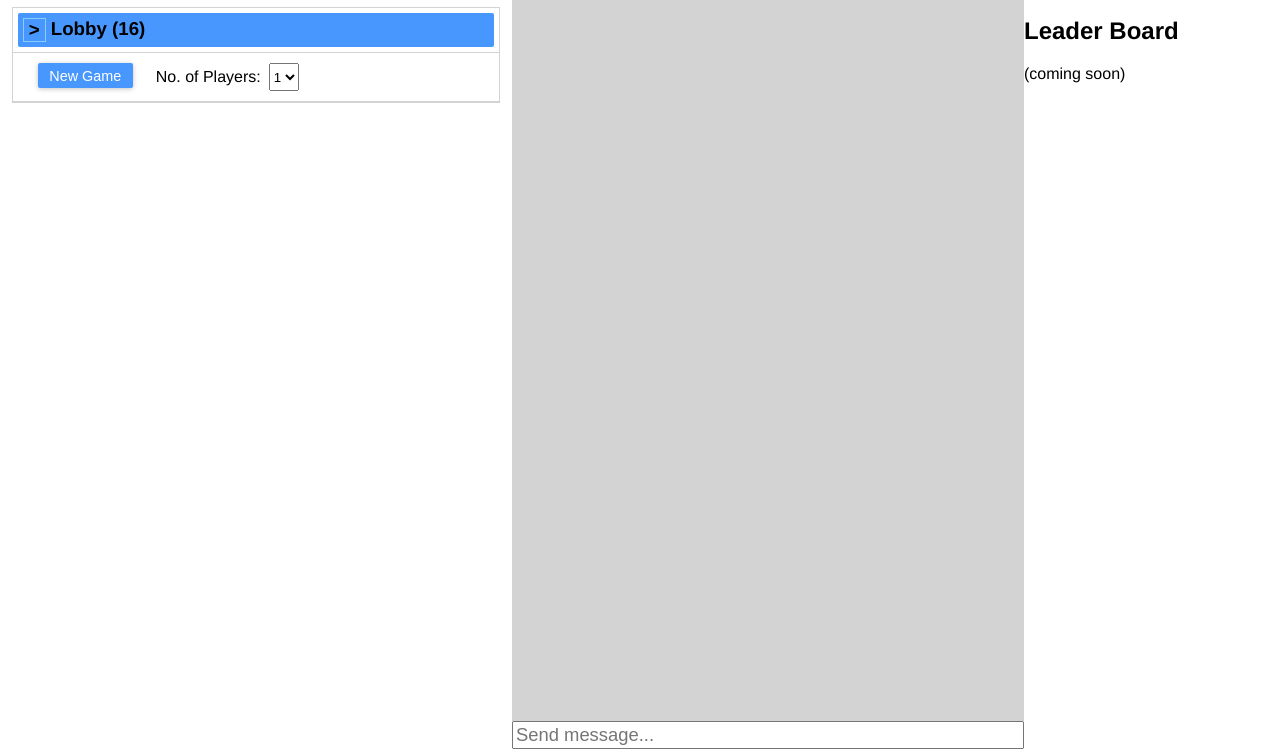
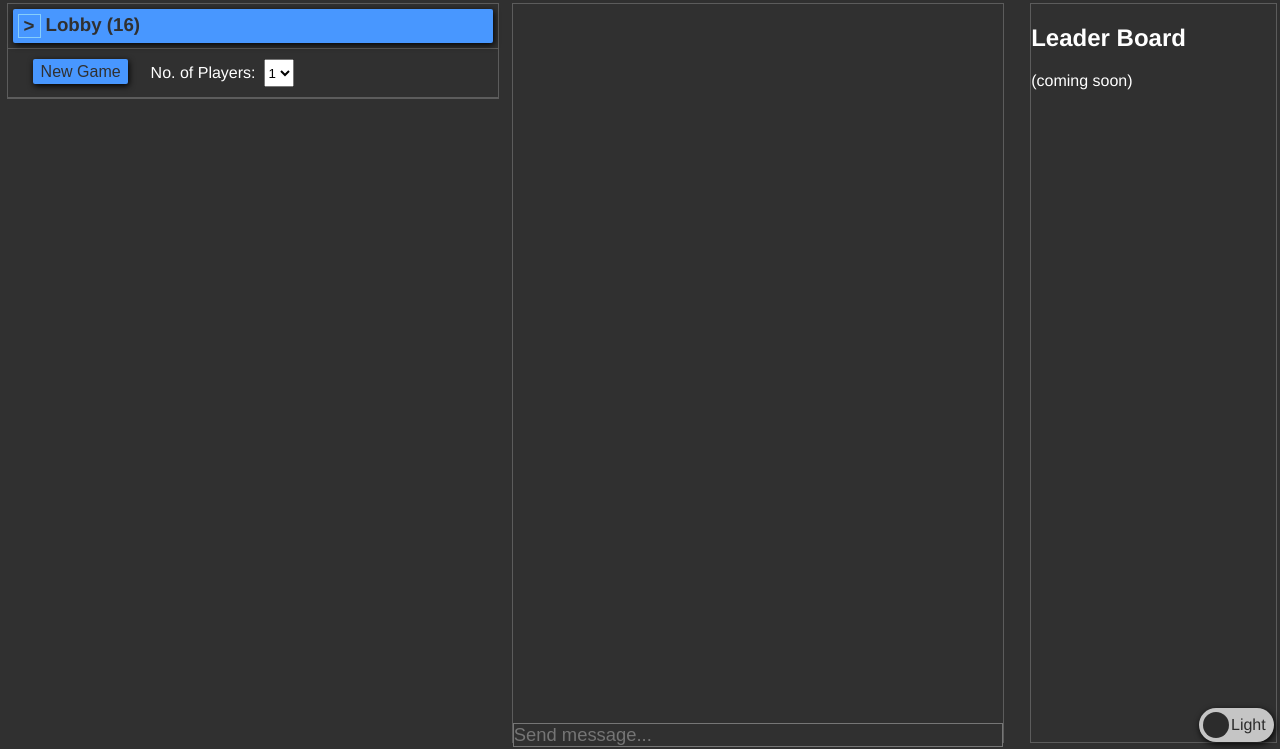
Before and after one commit to thetateman/Acquire, a website: page client/lobby.html in a window 1280 px wide. Shown: the part 51-800 px from the top of the page. Drawn offline with nearby package versions, Linux system fonts and the light colour scheme; no server answers.

Commit message:
dark mode (complete everywhere but game page)

```diff
--- a/TODO.txt
+++ b/TODO.txt
@@ -35,3 +35,5 @@
 24. Better encapsulate server-side websocket logic
 
 25. Share disposal order bug
+
+26. Bug: users added to game list w/o joining game.
--- a/client/lobby.html
+++ b/client/lobby.html
@@ -4,8 +4,9 @@
         <title>Acquire Lobby</title>
         <link rel="stylesheet" href="styles/topnav.css">
         <link rel='stylesheet' href='styles/lobby.css'>
+        <link rel="stylesheet" href="styles/dark_mode_toggle.css">
     </head>
-    <body>
+    <body class="dark-mode">
         <div class="topnav">
             <a class="active" href="#home">Lobby</a>
             <a href="#news">Game Stats</a>
@@ -17,7 +18,7 @@
         <div class="lobby-content">
             <div class="flex-container">
                 <div class="rooms-column">
-                    <div class="controls-wrapper">
+                    <div class="controls-wrapper" id="rooms-controls-wrapper">
                         <div class="lobby-container">
                             <div class="lobby-header-container">
                                 <h3 class="lobby-text" id="collapse-caret">></h3>
@@ -65,25 +66,28 @@
                     </div>
                 </div>
                 <div class="chat-column">
+                    <div class="controls-wrapper">
                         <ul id="messages"></ul>
                         <form id="chat-form">
                             <input id="chat-input" autocomplete="off" title="chat" placeholder="Send message..." />
                         </form>
                     </div>
+                </div>
                 <div class="leaderboard-column">
+                    <div class="controls-wrapper">
                         <h2>Leader Board</h2>
                         <p>(coming soon)</p>
                     </div>
                 </div>
             </div>
-
-
-
-
-
-
-
-
+        </div>
+        <label class="switch">
+            <input id="color-scheme-toggle" type="checkbox">
+            <span class="slider round"></span>
+            <span class="color-label" id="light-label">Light</span>
+            <span class="color-label" id="dark-label">Dark</span>
+        </label>
+        <script src="src/common/dark_mode_toggle.js"></script> <!--Put this up here attempting to avoid dark mode -> light mode flash on page load-->
         <script src="/socket.io/socket.io.js"></script>
         <script src="src/client_lobby.js"></script>
         <script src="src/common/navbar.js"></script>
--- /dev/null
+++ b/client/src/common/dark_mode_toggle.js
@@ -0,0 +1,15 @@
+(() => {
+    if(!('dark_mode' in localStorage)){
+        localStorage.dark_mode = 'true';
+    }
+    if(localStorage.dark_mode === 'false'){
+        document.body.classList.toggle('dark-mode');
+        document.querySelector('#color-scheme-toggle').checked = true;
+    }
+    document
+    .querySelector('#color-scheme-toggle')
+    .addEventListener('click', () => {
+        document.body.classList.toggle('dark-mode');
+        localStorage.dark_mode = (localStorage.dark_mode === 'true') ? 'false' : 'true';
+    });
+})();
--- a/client/src/common/navbar.js
+++ b/client/src/common/navbar.js
@@ -1,5 +1,5 @@
 const logout = () => {
-    localStorage.clear();
+    //localStorage.clear();
     fetch('/api/logoutUser', {
         method: 'DELETE',
         headers: {
--- a/client/styles/about.css
+++ b/client/styles/about.css
@@ -1,7 +1,13 @@
+:root {
+    --main-bg-color: white;
+    --main-text-color: black;
+}
 body {
     font-family: "Helvetica Neue", sans-serif;
     margin: 0;
     padding: 0;
+    color: var(--main-text-color);
+    background-color: var(--main-bg-color);
 }
 
 .content {
@@ -17,3 +23,9 @@ body {
     color: #f33900;
     word-wrap: break-word;
 }
+
+/*--------- Dark mode styles----------*/
+body.dark-mode{
+    --main-bg-color: rgb(48, 48, 48);
+    --main-text-color: white;
+  }
--- /dev/null
+++ b/client/styles/dark_mode_toggle.css
@@ -0,0 +1,88 @@
+/* The switch - the box around the slider */
+.switch {
+    --switch-width: 75px;
+    position: fixed;
+    bottom: 7px;
+    right: 6px;
+    display: inline-block;
+    cursor: pointer;
+    width: var(--switch-width);
+    height: 34px;
+  }
+
+  /* Hide default HTML checkbox */
+  .switch #color-scheme-toggle {
+    opacity: 0;
+    width: 0;
+    height: 0;
+  }
+
+  /* The slider */
+  .slider {
+    position: absolute;
+    cursor: pointer;
+    top: 0;
+    left: 0;
+    right: 0;
+    bottom: 0;
+    background-color: rgb(197, 197, 197);
+    box-shadow: rgba(0, 0, 0, 0.95) 1px 2px 6px;
+    -webkit-transition: .4s;
+    transition: .4s;
+  }
+
+  .slider:before {
+    position: absolute;
+    content: "";
+    height: 26px;
+    width: 26px;
+    left: 4px;
+    bottom: 4px;
+    background-color: rgb(44, 44, 44);
+    -webkit-transition: .4s;
+    transition: .4s;
+  }
+
+  #color-scheme-toggle:checked + .slider {
+    background-color: rgb(49, 49, 49);
+  }
+
+
+  #color-scheme-toggle:checked + .slider:before {
+    -webkit-transform: translateX(calc(var(--switch-width) - 34px));
+    -ms-transform: translateX(calc(var(--switch-width) - 34px));
+    transform: translateX(calc(var(--switch-width) - 34px));
+    background-color: rgb(197, 197, 197);
+  }
+
+  /* Rounded slider */
+  .slider.round {
+    border-radius: 34px;
+  }
+
+  .slider.round:before {
+    border-radius: 50%;
+  }
+
+  .color-label {
+    position: absolute;
+    font-size: 16px;
+  }
+
+  #dark-label {
+    inset: 9px 6px;
+    color: lightgray;
+  }
+
+  #color-scheme-toggle:not(:checked) ~ #dark-label{
+    visibility: hidden;
+  }
+
+  #light-label {
+    color: rgb(44, 44, 44);
+    inset: 8px 32px;
+  }
+
+  #color-scheme-toggle:checked ~ #light-label{
+    visibility: hidden;
+  }
--- a/client/styles/lobby.css
+++ b/client/styles/lobby.css
@@ -1,23 +1,31 @@
 :root {
   height: 100%;
   user-select: none;
+  --main-bg-color: white;
+  --main-text-color: black;
+  --button-bg-color: #4897ff;
+  --button-hover-bg-color: #79b2fc;
+  --standard-box-shadow: rgba(0, 0, 0, 0.65) 1px 2px 6px;
+  --standard-border-color: lightgray;
 }
 
 body {
   height: 100%;
   display: flex;
   flex-direction: column;
+  color: var(--main-text-color);
+  background-color: var(--main-bg-color);
 }
 
 button {
-  font-size: 0.9rem;
+  font-size: 1rem;
   padding: 3px 15px;
-  color: white;
-  background-color: #4897ff;
+  color: var(--main-bg-color);
+  background-color: var(--button-bg-color);
   border: none;
   border-radius: 2px;
   cursor: pointer;
-  box-shadow: rgba(0, 0, 0, 0.12) 0 1px 6px, rgba(0, 0, 0, 0.12) 0 1px 4px;
+  box-shadow: var(--standard-box-shadow);
   transition: all 150ms ease-in;
   outline: none;
   height: 25px;
@@ -25,11 +33,7 @@ button {
 }
 
 button:hover {
-  background-color: #79b2fc;
-}
-
-button.turn:hover {
-  background-color: #eaeaea;
+  background-color: var(--button-hover-bg-color);
 }
 
 /* -------------Page content container styles---------------- */
@@ -47,6 +51,14 @@ button.turn:hover {
   height: 100%;
 }
 
+.controls-wrapper {
+  background-color: var(--main-bg-color);
+  width: 97%;
+  height: 100%;
+  margin: 6px auto;
+  border: 1px solid var(--standard-border-color);
+}
+
 /* Left column */
 .rooms-column {
   box-sizing: border-box;
@@ -57,21 +69,25 @@ button.turn:hover {
 /* Center column */
 .chat-column {
   flex-basis: 40%;
-  background-color: lightgrey;
+  background-color: var(--main-bg-color);
   display: flex;
   flex-direction: column;
   height: 100%;
   overflow-x: hidden;
+  margin-right: 17px; /*An attempt to make the columns look evenly spaced before the room column scroll bar appears*/
 }
 
 /* Right Column */
 .leaderboard-column {
   flex-basis: 20%;
+  height: 100%;
+  display: flex;
+  flex-direction: column;
 }
 
 /* ----------Styles for elements within room-column--------------- */
 .lobby-container {
-  border-bottom: 1px solid lightgray;
+  border-bottom: 1px solid var(--standard-border-color);
 }
 .lobby-header-container {
   display: flex;
@@ -84,7 +100,9 @@ button.turn:hover {
   padding: 5px;
   border-radius: 2px;
   cursor: pointer;
+  color: rgb(48, 48, 48);
   background-color: #4897ff;
+  box-shadow: var(--standard-box-shadow);
 }
 
 .active, .lobby-header-container:hover {
@@ -116,6 +134,10 @@ li {
   padding: 10px 10px 10px 10px;
 }
 
+#rooms-controls-wrapper {
+  height: fit-content;
+}
+
 .game-label {
   font-weight: bold;
 }
@@ -128,13 +150,6 @@ li {
   font-style: italic;
 }
 
-.controls-wrapper {
-  background-color: rgb(255, 255, 255);
-  width: 95%;
-  margin: 10px auto;
-  border: 1px solid lightgrey;
-}
-
 #new-game-form {
   display: flex;
   margin: 0px;
@@ -142,7 +157,7 @@ li {
 }
 
 .controls {
-  border-bottom: 1px solid lightgray;
+  border-bottom: 1px solid var(--standard-border-color);
 }
 
 #new-game-form input{
@@ -165,7 +180,7 @@ a {
 
 /* ------------- Styles for elements within chat-column ------------ */
 #messages {
-  height: 97%;
+  height: 97.4%;
   overflow-y: scroll;
 }
 
@@ -181,4 +196,52 @@ a {
   font-size: 1.15rem;
   box-sizing: border-box;
   width: 100%;
+  padding: 0px;
+  border-width: 1px;
+  border-style: solid;
+  color: var(--main-text-color);
+  background-color: var(--main-bg-color);
 }
+
+#chat-input:focus {
+  outline-style: none;
+  border-width: 1px;
+  border-style: solid;
+  box-shadow: var(--standard-box-shadow);
+}
+
+/*--------------- Scroll bars -------------------*/
+body {
+  scrollbar-color: var(--main-bg-color);
+}
+
+::-webkit-scrollbar {
+  background-color: black;
+}
+
+/* Track */
+::-webkit-scrollbar-track {
+  background-color: var(--main-bg-color);
+}
+
+/* Handle */
+::-webkit-scrollbar-thumb {
+  background: #888;
+}
+
+/* Handle on hover */
+::-webkit-scrollbar-thumb:hover {
+  background: #555;
+}
+
+/*--------------- Dark mode styles-------------------*/
+body.dark-mode{
+  --main-bg-color: rgb(48, 48, 48);
+  --main-text-color: white;
+  --standard-box-shadow: rgba(0, 0, 0, 0.95) 1px 2px 6px;
+  --standard-border-color: rgb(92, 92, 92);
+}
+
+.dark-mode button {
+
+}
--- a/client/styles/topnav.css
+++ b/client/styles/topnav.css
@@ -6,7 +6,7 @@ body {
 
 /* Add a black background color to the top navigation */
 .topnav {
-    background-color: #333;
+    background-color: rgb(31, 31, 31);
     overflow: hidden;
 }
 
```
Also changed, not shown: client/about.html (+10 -2 lines). Lines whose indentation alone changed are shown as unchanged.
